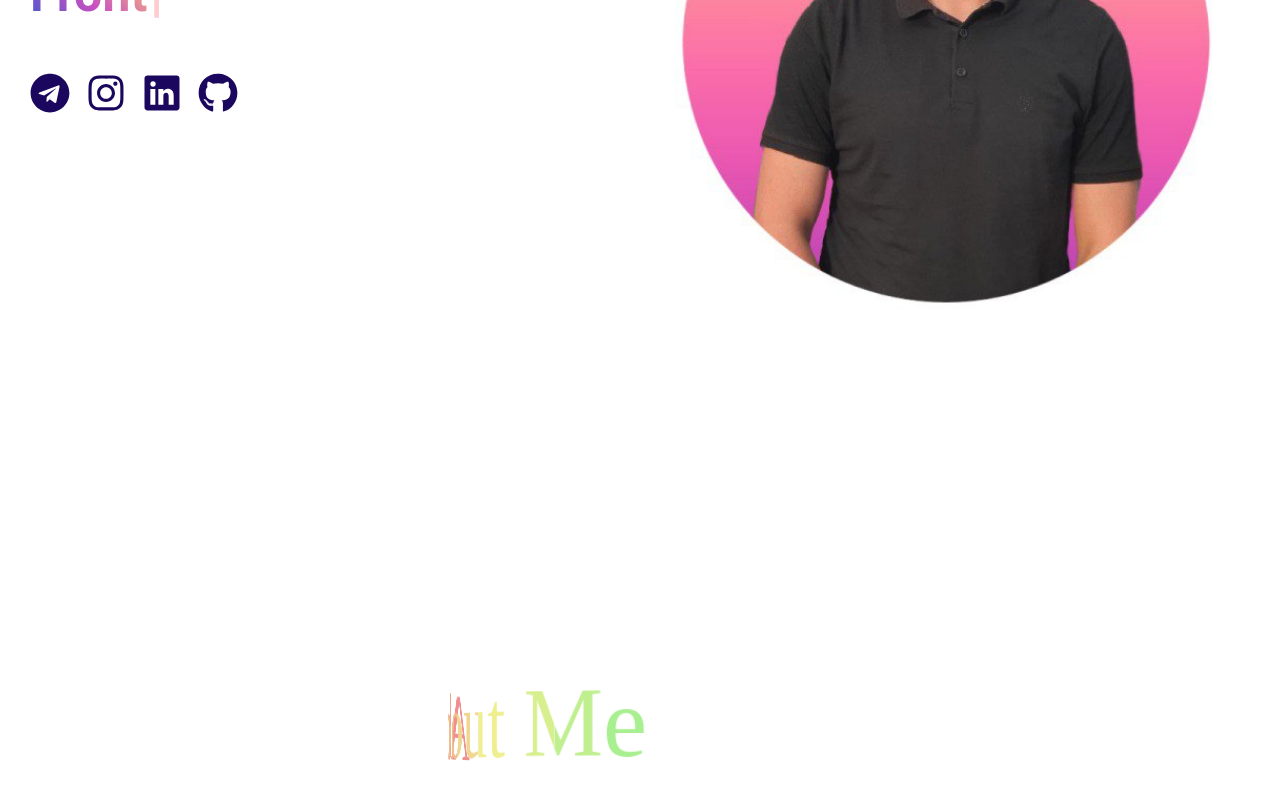
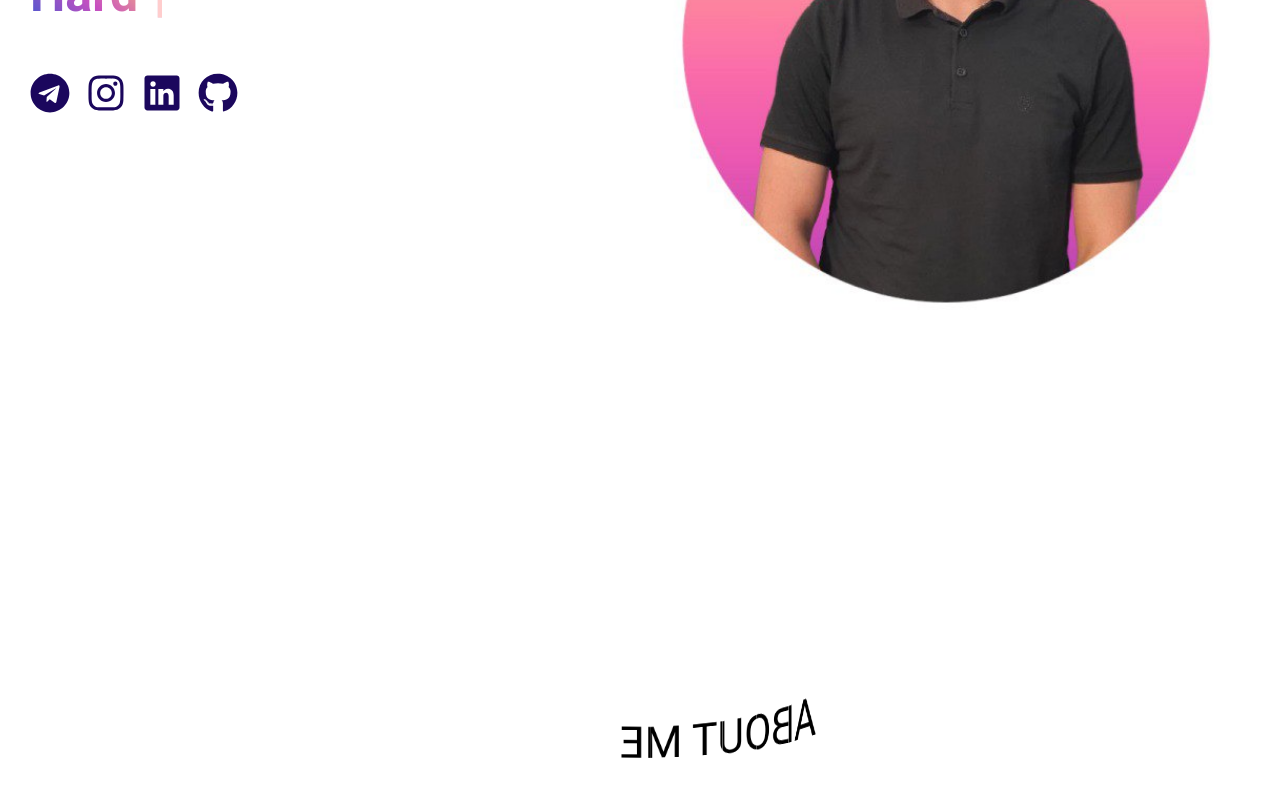
Before and after one commit to salmonbek/portfolio, a React (Vite) app: page / in a window 1280 px wide. Shown: the part 392-1192 px from the top of the page. Built offline with nearby package versions, Linux system fonts and the light colour scheme.

Commit message:
adding-card

```diff
--- a/src/components/main/Main.scss
+++ b/src/components/main/Main.scss
@@ -97,7 +97,7 @@
       background-color: #fff;
 
       .about-top {
-        perspective: 5000px;
+        perspective: 500px;
         perspective-origin: 50% calc(50% - 150px);
         display: grid;
         min-height: 100vh;
@@ -123,29 +123,30 @@
         }
         @keyframes rotate {
           to {
-            transform: rotateY(360deg);
+            transform: rotateY(-360deg);
           }
         }
         $width: 50px;
         .panel {
           width: $width;
           position: absolute;
+          font-family: Roboto;
           transform: translate(-50%, -50%) rotateY(var(--angle))
             translateZ(190px);
           height: 100px;
           // border: 1px solid black;
           overflow: hidden;
-          // background-color: rgba(93, 76, 76, 0.267);
+          // background-color: rgba(236, 228, 228, 0.267);
         }
 
         .panel::before {
           position: absolute;
           left: var(--left);
-          content: "About Me";
-          font-size: 96px;
+          content: "ABOUT ME";
+          font-size: 60px;
           width: max-content;
           color: hsl(var(--hue), 75%, 75%);
-          // color: #000000;
+          color: #000000;
         }
 
         @for $i from 0 to 24 {
--- a/src/components/main/main.jsx
+++ b/src/components/main/main.jsx
@@ -40,7 +40,7 @@ import { FaGlobe } from "react-icons/fa";
 
 function Main() {
   const [typeEffect] = useTypewriter({
-    words: ["FrontEnd Developer", "Coder"],
+    words: ["FrontEnd Developer", "Coder", "Hard Worker"],
     loop: {},
     typeSpeed: 100,
     deleteSpeed: 40,
```
